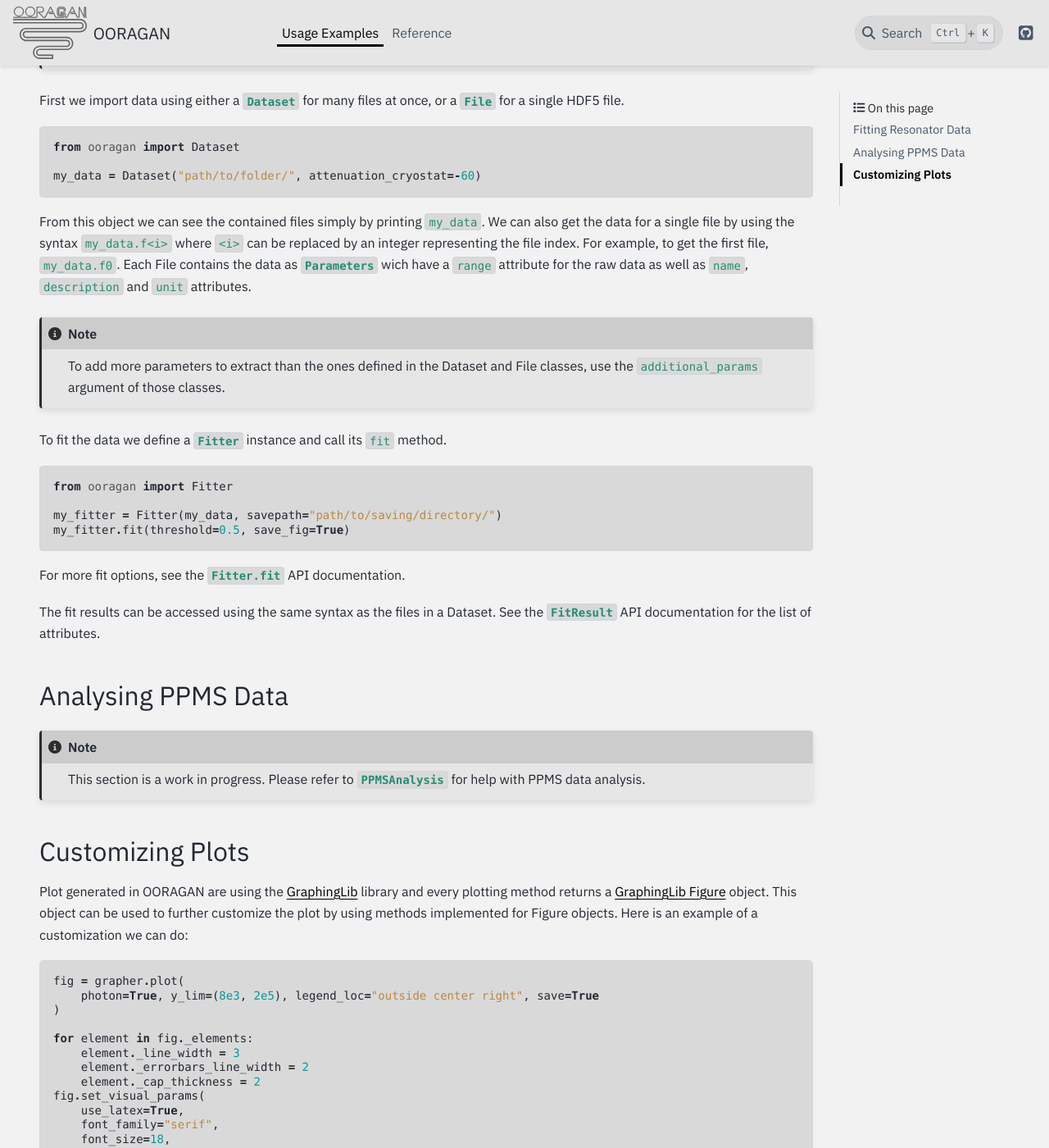
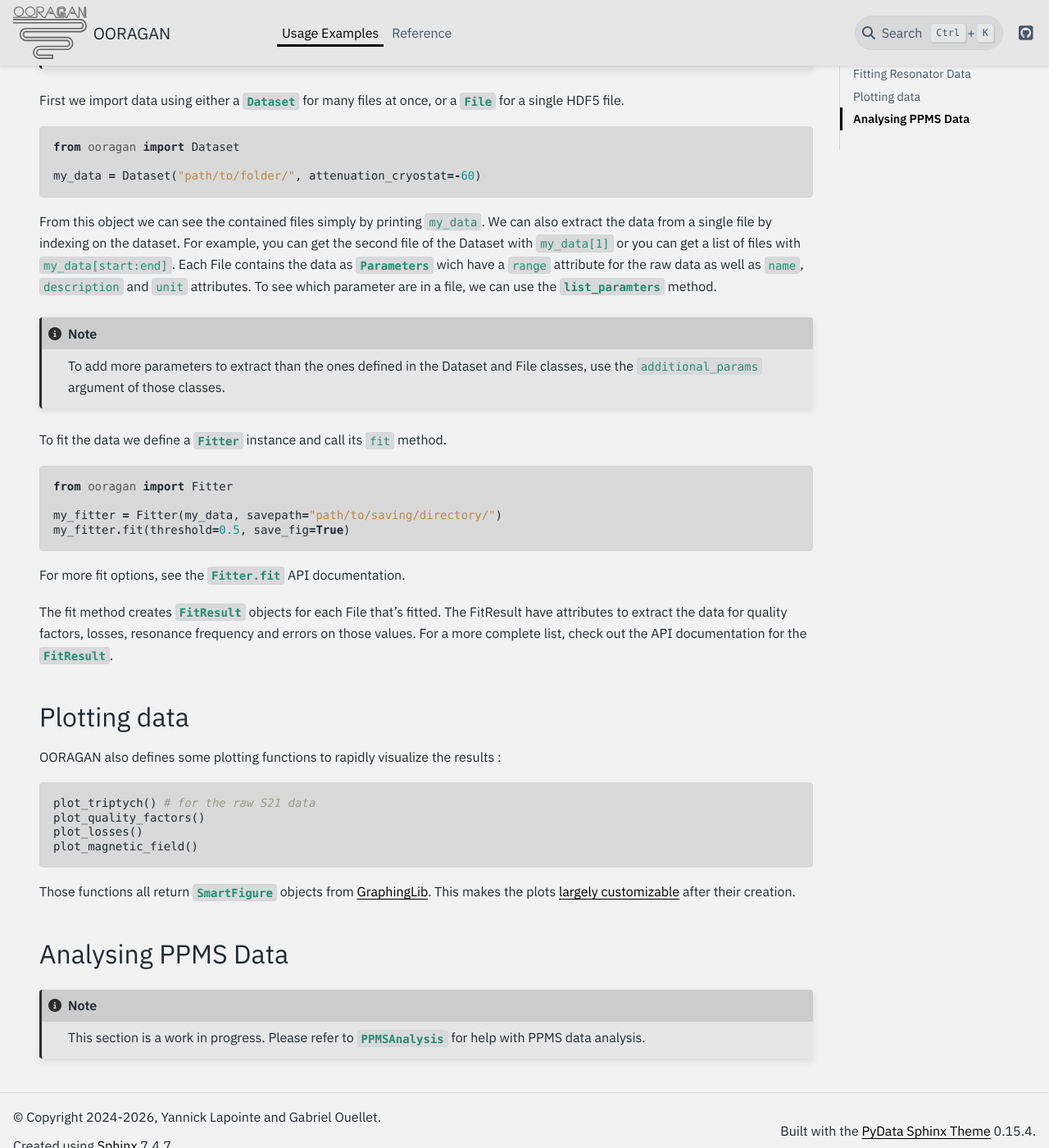
Before and after one commit to yalap13/OORAGAN, a Sphinx documentation site: the page built from docs/examples.rst, in a window 1280 px wide and 1400 px high, scrolled down 352 px. Shown: the whole window at 82% size. Built offline with Sphinx 7.4.7 and the PyData theme 0.15.4, drawn with Linux system fonts in a browser that asks for light colours; some of the changed text lies outside the part shown.

Commit message:
Update usage examples

```diff
--- a/docs/examples.rst
+++ b/docs/examples.rst
@@ -14,7 +14,7 @@ First we import data using either a :class:`Dataset <ooragan.Dataset>` for many
 
     my_data = Dataset("path/to/folder/", attenuation_cryostat=-60)
 
-From this object we can see the contained files simply by printing ``my_data``. We can also get the data for a single file by using the syntax ``my_data.f<i>`` where ``<i>`` can be replaced by an integer representing the file index. For example, to get the first file, ``my_data.f0``. Each File contains the data as :class:`Parameters <ooragan.Parameter>` wich have a ``range`` attribute for the raw data as well as ``name``, ``description`` and ``unit`` attributes.
+From this object we can see the contained files simply by printing ``my_data``. We can also extract the data from a single file by indexing on the dataset. For example, you can get the second file of the Dataset with ``my_data[1]`` or you can get a list of files with ``my_data[start:end]``. Each File contains the data as :class:`Parameters <ooragan.Parameter>` wich have a ``range`` attribute for the raw data as well as ``name``, ``description`` and ``unit`` attributes. To see which parameter are in a file, we can use the :py:meth:`list_paramters <ooragan.File.list_params>` method.
 
 .. note:: To add more parameters to extract than the ones defined in the Dataset and File classes, use the ``additional_params`` argument of those classes.
 
@@ -29,7 +29,19 @@ To fit the data we define a :class:`Fitter <ooragan.Fitter>` instance and call i
 
 For more fit options, see the :py:meth:`Fitter.fit <ooragan.Fitter.fit>` API documentation.
 
-The fit results can be accessed using the same syntax as the files in a Dataset. See the :class:`FitResult <ooragan.FitResult>` API documentation for the list of attributes.
+The fit method creates :class:`FitResult <ooragan.FitResult>` objects for each File that's fitted. The FitResult have attributes to extract the data for quality factors, losses, resonance frequency and errors on those values. For a more complete list, check out the API documentation for the :class:`FitResult <ooragan.FitResult>`.
+
+Plotting data
+-------------
+
+OORAGAN also defines some plotting functions to rapidly visualize the results : ::
+
+    plot_triptych() # for the raw S21 data
+    plot_quality_factors()
+    plot_losses()
+    plot_magnetic_field()
+
+Those functions all return :class:`SmartFigure <graphinglib.SmartFigure>` objects from `GraphingLib <https://graphinglib.org/latest/>`_. This makes the plots `largely customizable <https://graphinglib.org/latest/handbook/smart_figure_simple.html>`_ after their creation.
 
 Analysing PPMS Data
 -------------------
@@ -37,35 +49,3 @@ Analysing PPMS Data
 .. note::
 
   This section is a work in progress. Please refer to :class:`PPMSAnalysis <ooragan.PPMSAnalysis>` for help with PPMS data analysis.
-
-Customizing Plots
------------------
-
-Plot generated in OORAGAN are using the `GraphingLib <https://graphinglib.org/>`_ library and every plotting method returns a `GraphingLib Figure <https://www.graphinglib.org/latest/generated/graphinglib.Figure.html#graphinglib.Figure>`_ object. This object can be used to further customize the plot by using methods implemented for Figure objects. Here is an example of a customization we can do:
-
-.. code::
-
-    fig = grapher.plot(
-        photon=True, y_lim=(8e3, 2e5), legend_loc="outside center right", save=True
-    )
-
-    for element in fig._elements:
-        element._line_width = 3
-        element._errorbars_line_width = 2
-        element._cap_thickness = 2
-    fig.set_visual_params(
-        use_latex=True,
-        font_family="serif",
-        font_size=18,
-        axes_face_color="#E6F9FF",
-        color_cycle=["#6666cc", "#df8020", "#bf4040", "#339966"],
-        axes_line_width=3,
-    )
-    fig.set_rc_params({"xtick.major.width": 2, "ytick.major.width": 2, "xtick.major.size": 5, "ytick.major.size": 5, "xtick.minor.width": 1.5, "ytick.minor.width": 1.5, "xtick.minor.size": 4, "ytick.minor.size": 4})
-    fig.set_grid(which_x="major", color="white", line_width=3)
-    fig.show()
-
-.. image:: images/custom_plot.png
-  :scale: 45%
-
-.. warning:: To obtain this exact result, matplotlib **must** have access to an installation of LaTeX on your computer.
```
